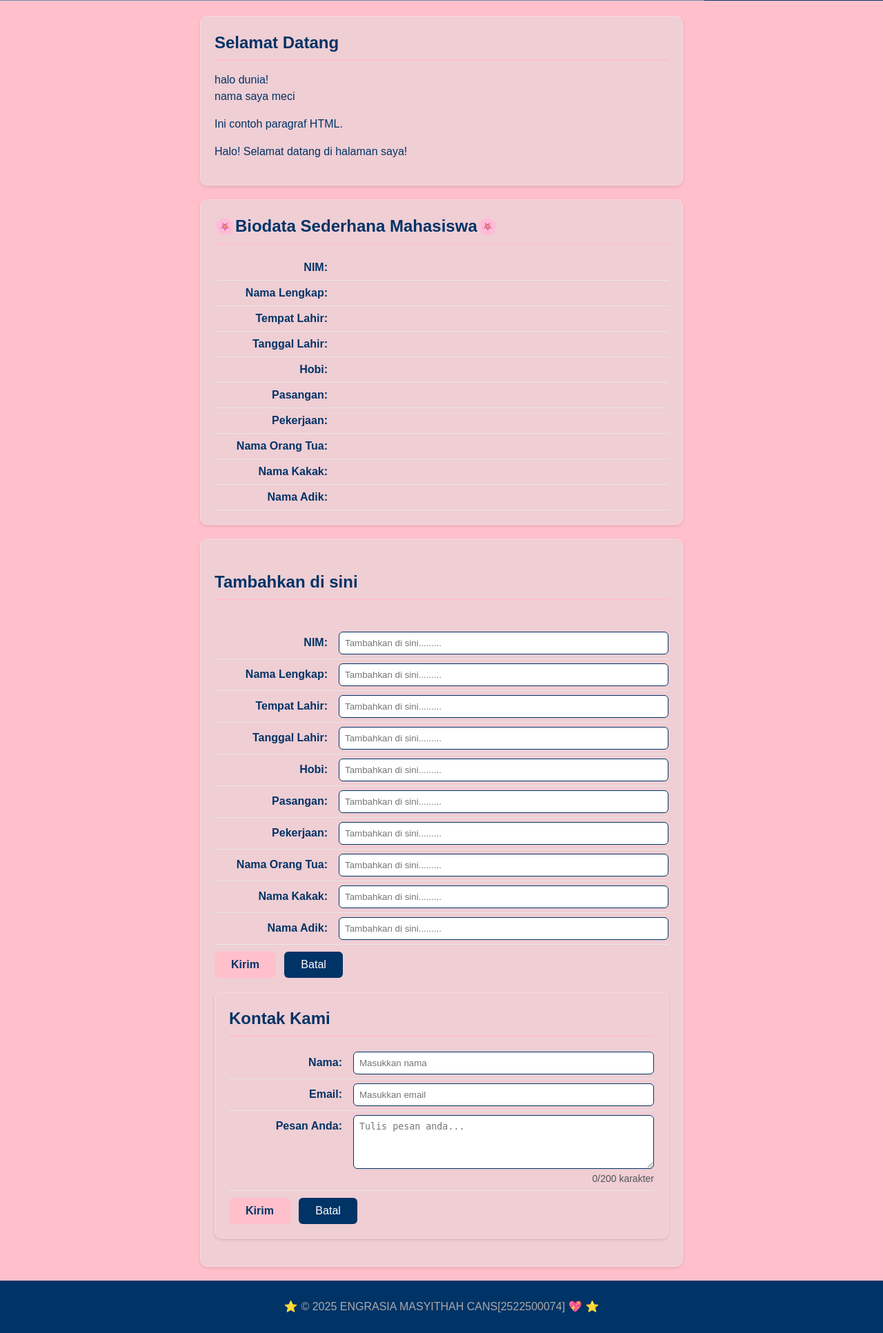
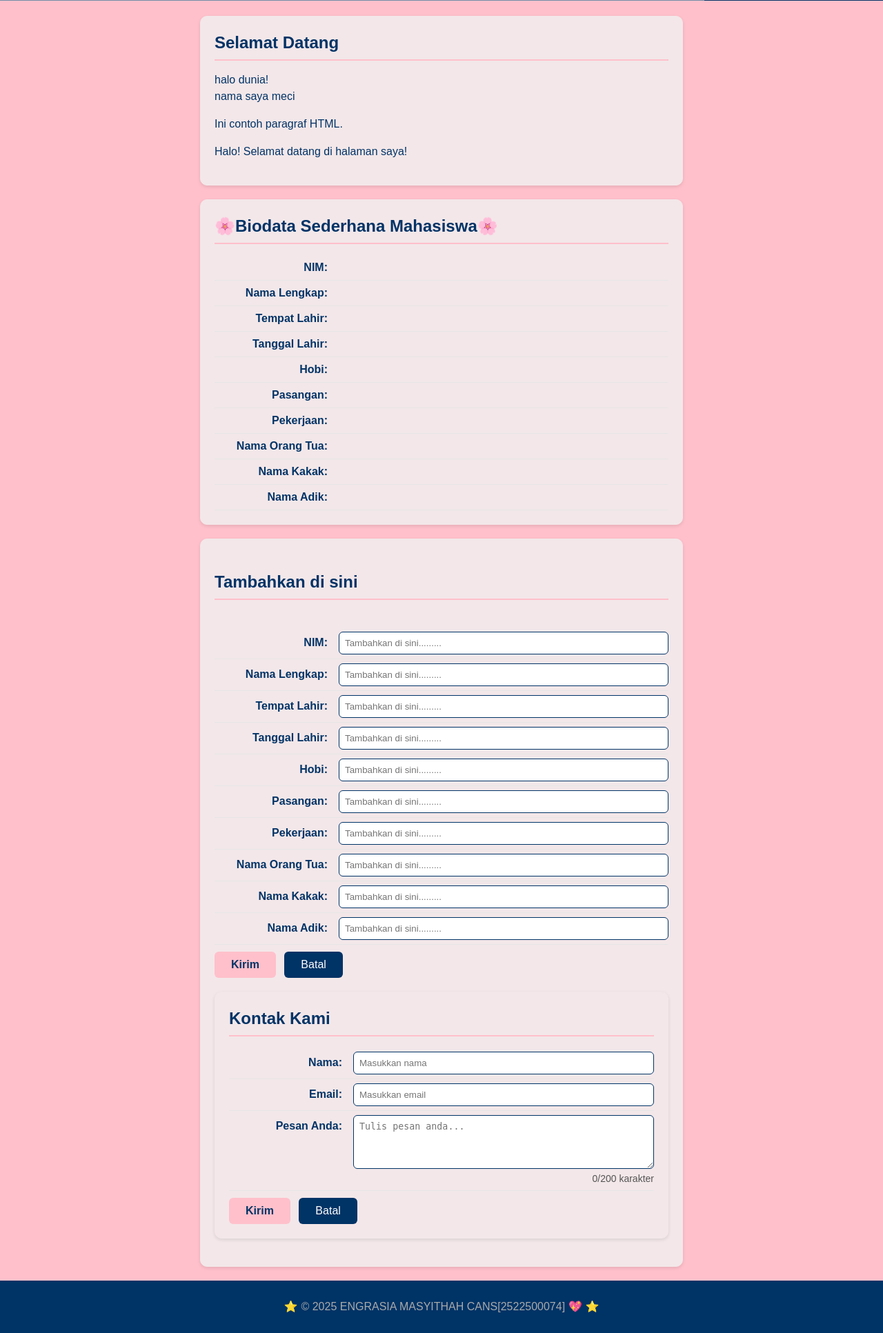
Before and after one commit to 2522500074-cmyk/2522500074-pwd-si1-2526o, a PHP site: page /pertemuan-08/index.php in a window 1280 px wide. Shown: the part 152-2085 px from the top of the page at 69% size. Run offline with PHP 8.4, Linux system fonts and the light colour scheme.

Commit message:
styling home about kontak

```diff
--- a/pertemuan-08/style.css
+++ b/pertemuan-08/style.css
@@ -99,13 +99,13 @@ header li a:active {
 #about,
 #contact {
   /* --- PERUBAHAN UTAMA DI SINI --- */
-  background-color: #efced4; /* Background konten utama diubah menjadi pink soft */
+  background-color: #f3e7e9; /* Background konten utama diubah menjadi pink soft */
   border-radius: 10px;
   padding: 20px;
   max-width: 700px;
   margin: 20px auto;
   box-shadow: 0 2px 5px rgba(0, 0, 0, 0.1);
-  border: 1px solid #fad9df;
+  border: 1px solid #f3e7e9;
 }
 
 #home h2,
```
